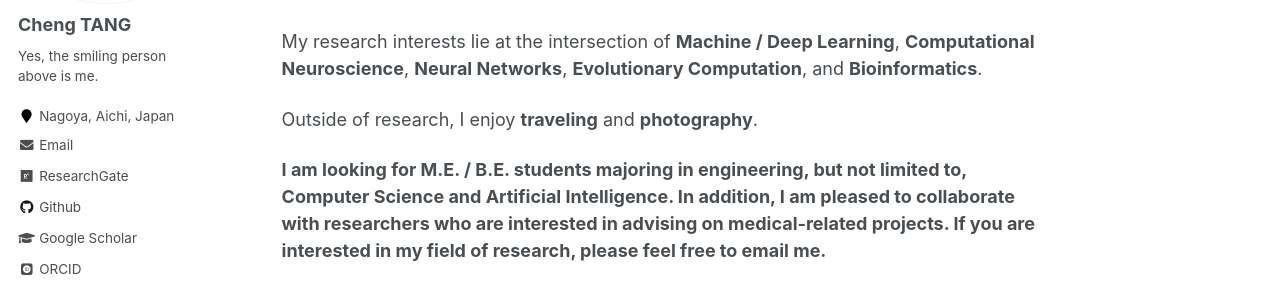
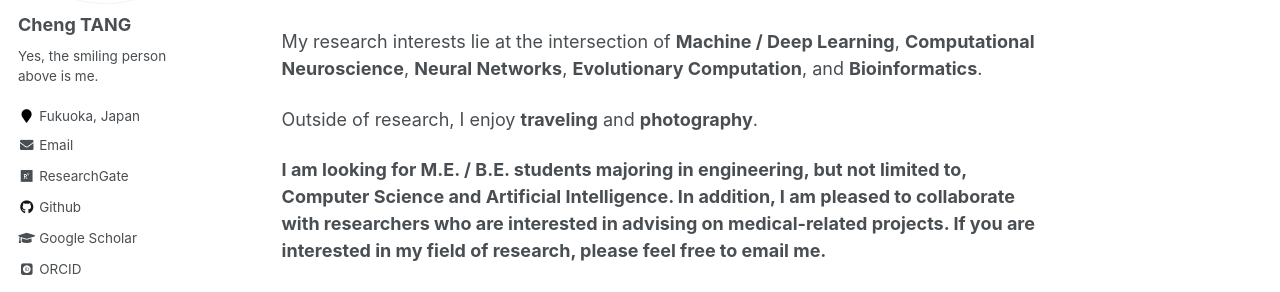
Before and after one commit to ChengTANG-AI/chengtang-ai.github.io, a Jekyll site: the page built from _pages/about.md, in a window 1280 px wide. Shown: the part 248-540 px from the top of the page. Built offline with Jekyll 4.4.1, drawn with Linux system fonts in a browser that asks for light colours; some web fonts are replaced.

Commit message:
Update _config.yml

```diff
--- a/_config.yml
+++ b/_config.yml
@@ -87,7 +87,7 @@ author:
   researchgate     : "https://www.researchgate.net/profile/Cheng-Tang-11"
   orcid            : "https://orcid.org/0000-0002-8148-1509"
   github           : "ChengTANG-AI"
-  location         : "Nagoya, Aichi, Japan"
+  location         : "Fukuoka, Japan"
   employer         : # "https://cem.web.nitech.ac.jp/hilab/"
   pubmed           :
   email            : "tangcheng.ac@outlook.com"
```
